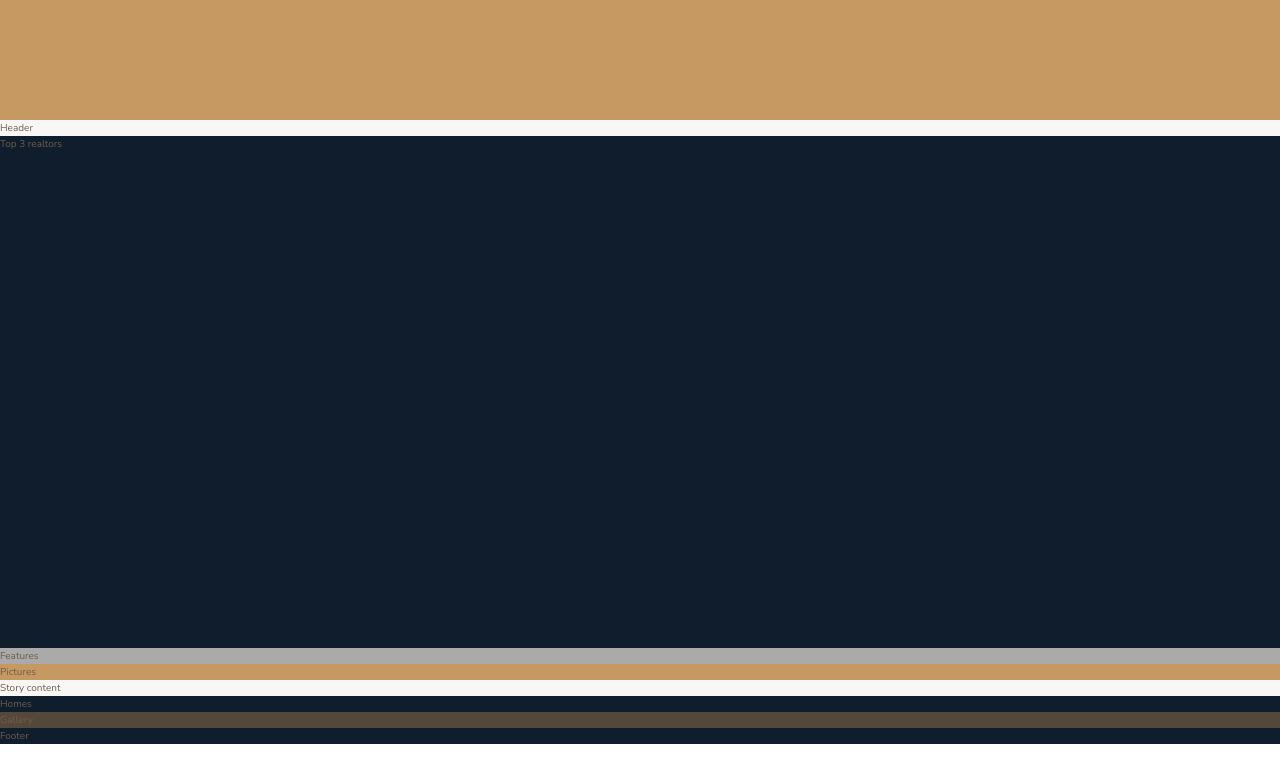
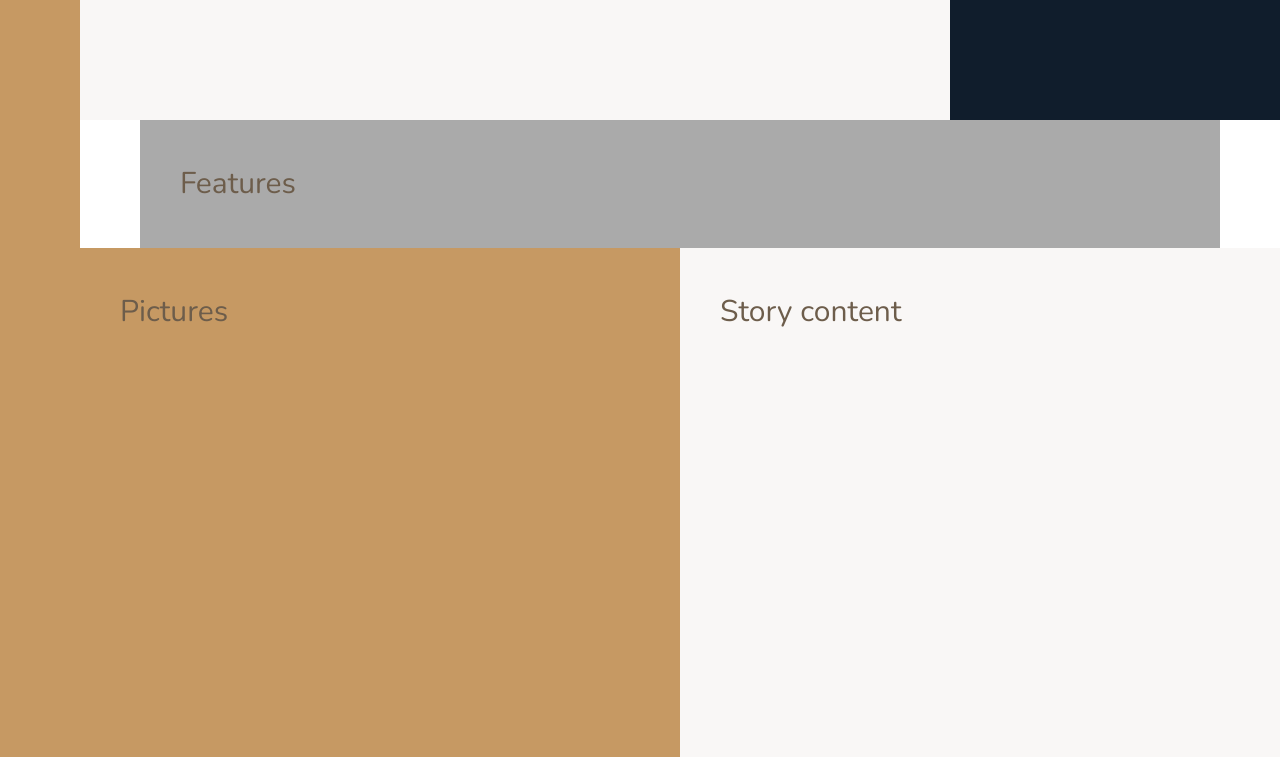
Before and after one commit to kiethohoai/nexter-project, a website: page index.html in a window 1280 px wide. Shown: the part 520-1277 px from the top of the page. Drawn offline with nearby package versions, Linux system fonts and the light colour scheme.

Commit message:
003 Building the Overall Layout - Part 2

```diff
--- a/sass/_base.scss
+++ b/sass/_base.scss
@@ -13,6 +13,7 @@ $color-grey-dark-2: #6d5d4b;
 //todo FONT VARIABLES
 $font-primary: "Nunito", sans-serif;
 $font-display: "Josefin Sans", sans-serif;
+// "printWidth": 120
 
 *,
 *::before,
@@ -37,4 +38,16 @@ body {
 .container {
   display: grid;
   grid-template-rows: 80vh min-content 40vw repeat(3, min-content);
+  grid-template-columns:
+    [sidebar-start] 8rem [sidebar-end full-start] minmax(
+      6rem,
+      1fr
+    ) [center-start] repeat(8, [col-start] minmax(min-content, 14rem) [col-end])
+    [center-end] minmax(6rem, 1fr) [full-end];
+
+  // toto Temp Testing
+  & > * {
+    padding: 40px;
+    font-size: 3rem;
+  }
 }
--- a/sass/_features.scss
+++ b/sass/_features.scss
@@ -1,3 +1,4 @@
 .features {
   background-color: $color-grey-light-2;
+  grid-column: center-start / center-end;
 }
--- a/sass/_footer.scss
+++ b/sass/_footer.scss
@@ -1,3 +1,4 @@
 .footer {
   background-color: $color-secondary;
+  grid-column: full-start / full-end;
 }
--- a/sass/_gallery.scss
+++ b/sass/_gallery.scss
@@ -1,3 +1,4 @@
 .gallery {
   background-color: $color-grey-dark-1;
+  grid-column: full-start / full-end;
 }
--- a/sass/_header.scss
+++ b/sass/_header.scss
@@ -1,3 +1,5 @@
 .header {
   background-color: $color-grey-light-1;
+  // grid-column: full-start / col-end 6;
+  grid-column: full-start / 9;
 }
--- a/sass/_homes.scss
+++ b/sass/_homes.scss
@@ -1,3 +1,4 @@
 .homes {
   background-color: $color-secondary;
+  grid-column: center-start / center-end;
 }
--- a/sass/_realtors.scss
+++ b/sass/_realtors.scss
@@ -1,3 +1,4 @@
 .realtors {
   background-color: $color-secondary;
+  grid-column: 9 / -1;
 }
--- a/sass/_sidebar.scss
+++ b/sass/_sidebar.scss
@@ -1,3 +1,5 @@
 .sidebar {
   background-color: $color-primary;
+  grid-column: sidebar-start / sidebar-end;
+  grid-row: 1 / -1;
 }
--- a/sass/_story.scss
+++ b/sass/_story.scss
@@ -1,8 +1,10 @@
 .story {
   &__pictures {
     background-color: $color-primary;
+    grid-column: 2 / 7;
   }
   &__content {
     background-color: $color-grey-light-1;
+    grid-column: 7 / -1;
   }
 }
```
Also changed, not shown: README.MD, css/main.css, 2 other files.
